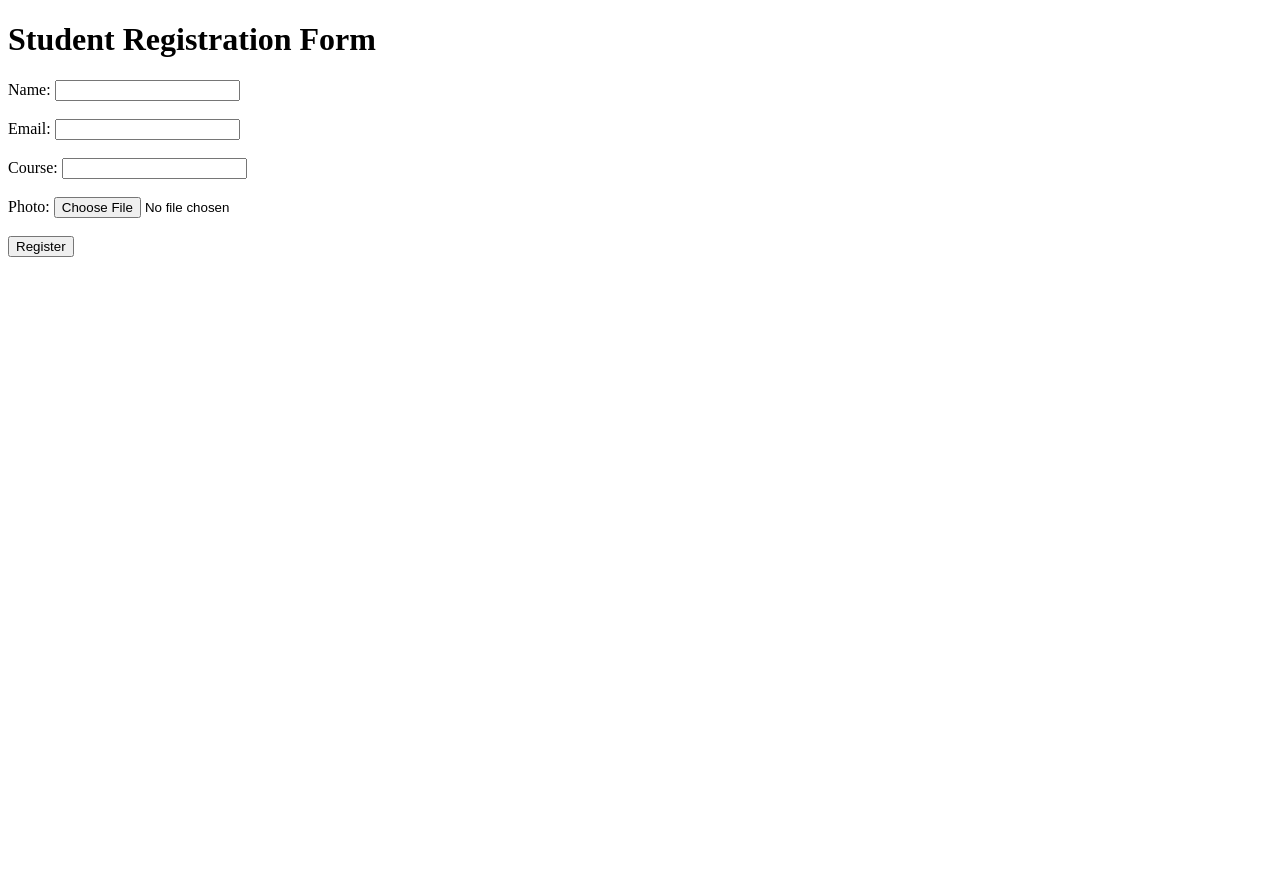
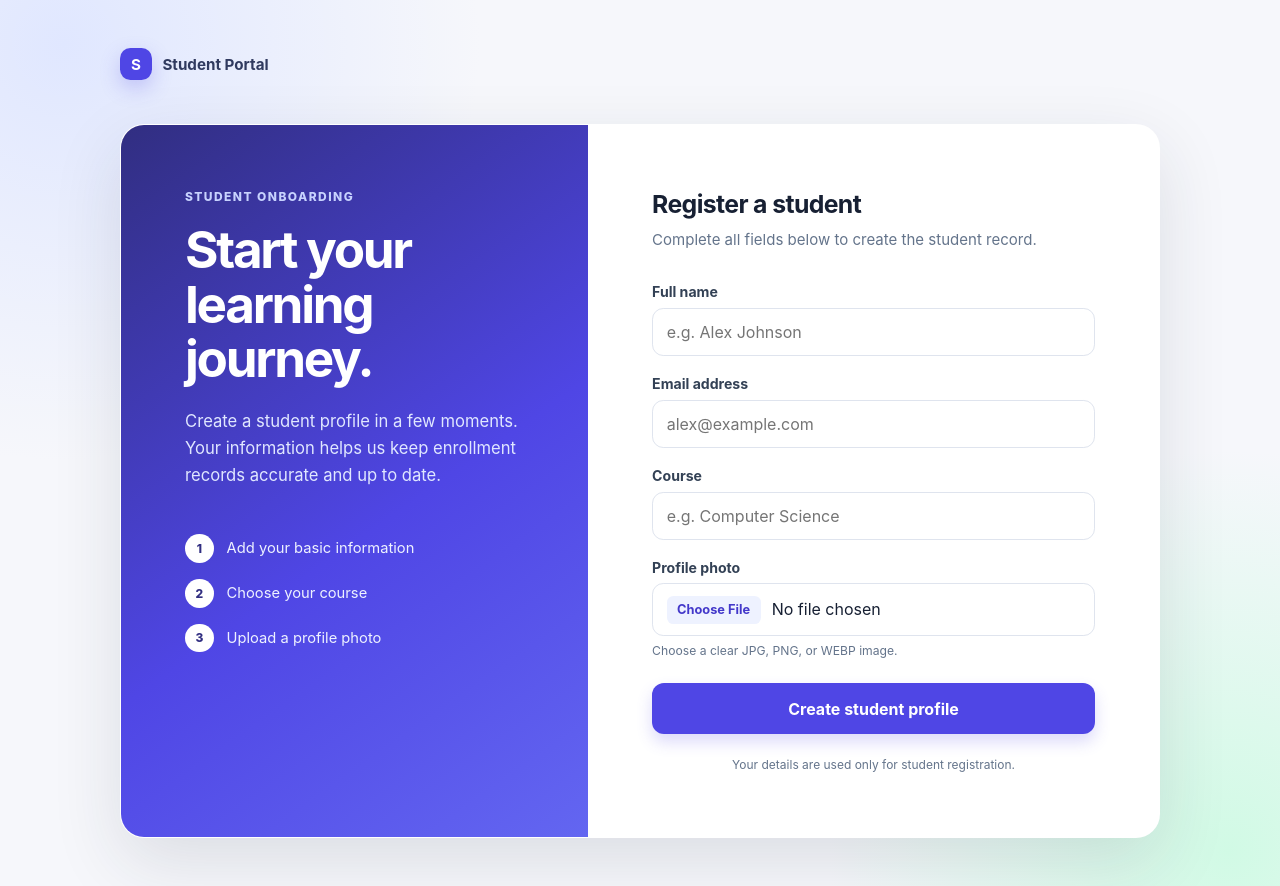
Before and after one commit to noel-ult/aws-cloud, a Flask app: page / in a window 1280 px wide. Before the commit the page ends 257 px from the top, so only its background shows below. Run offline with Flask 3, Linux system fonts and the light colour scheme.

Commit message:
Refresh student registration UI

```diff
--- a/templates/index.html
+++ b/templates/index.html
@@ -1,31 +1,46 @@
-<!DOCTYPE html>
-<html>
+<!doctype html>
+<html lang="en">
 <head>
-<title>Student Registration</title>
+  <meta charset="utf-8">
+  <meta name="viewport" content="width=device-width, initial-scale=1">
+  <meta name="description" content="Register a student and upload their profile photo.">
+  <title>Student Registration</title>
+  <style>
+    :root{--ink:#172033;--muted:#64748b;--primary:#4f46e5;--primary-dark:#3730a3;--line:#dfe4ee;--canvas:#f6f7fb}
+    *{box-sizing:border-box} body{min-height:100vh;margin:0;color:var(--ink);font-family:Inter,ui-sans-serif,system-ui,-apple-system,"Segoe UI",sans-serif;background:radial-gradient(circle at 5% 5%,#e0e7ff 0,transparent 26rem),radial-gradient(circle at 96% 96%,#d1fae5 0,transparent 25rem),var(--canvas)}
+    main{width:min(100% - 2rem,1040px);margin:auto;padding:3rem 0}.brand{display:inline-flex;align-items:center;gap:.65rem;margin-bottom:2.75rem;color:#303a5f;font-size:.95rem;font-weight:750}.brand-mark{display:grid;width:2rem;height:2rem;place-items:center;color:#fff;background:var(--primary);border-radius:.65rem;box-shadow:0 8px 20px #4f46e540}
+    .layout{display:grid;grid-template-columns:minmax(0,.9fr) minmax(360px,1.1fr);overflow:hidden;background:#fff;border:1px solid #ffffffcc;border-radius:1.5rem;box-shadow:0 24px 70px #1e293b1f}.intro{padding:clamp(2rem,5vw,4.5rem);color:#fff;background:linear-gradient(145deg,#312e81,#4f46e5 56%,#6366f1)}.eyebrow{margin:0 0 1.15rem;color:#c7d2fe;font-size:.75rem;font-weight:800;letter-spacing:.12em;text-transform:uppercase}h1{max-width:13ch;margin:0;font-size:clamp(2.25rem,4vw,3.7rem);line-height:1.06;letter-spacing:-.045em}.intro-copy{max-width:33ch;margin:1.4rem 0 2.75rem;color:#e0e7ff;font-size:1.04rem;line-height:1.65}.steps{display:grid;gap:1rem;margin:0;padding:0;list-style:none}.steps li{display:flex;align-items:center;gap:.8rem;color:#eef2ff;font-size:.92rem}.step-number{display:grid;width:1.8rem;height:1.8rem;flex:0 0 auto;place-items:center;color:#312e81;background:#fff;border-radius:50%;font-size:.75rem;font-weight:800}
+    .form-panel{padding:clamp(2rem,5vw,4.25rem)}.form-panel h2{margin:0;font-size:1.55rem;letter-spacing:-.025em}.form-panel>p{margin:.6rem 0 2rem;color:var(--muted);font-size:.94rem;line-height:1.5}form{display:grid;gap:1.2rem}.field{display:grid;gap:.48rem}label{color:#334155;font-size:.88rem;font-weight:700}input{width:100%;min-height:3rem;padding:.7rem .85rem;color:var(--ink);font:inherit;background:#fff;border:1px solid var(--line);border-radius:.7rem;outline:0;transition:border-color .18s,box-shadow .18s}input::file-selector-button{margin-right:.7rem;padding:.42rem .65rem;color:#4338ca;font:inherit;font-size:.8rem;font-weight:700;background:#eef2ff;border:0;border-radius:.4rem;cursor:pointer}input:focus{border-color:var(--primary);box-shadow:0 0 0 4px #4f46e51f}.hint{margin:-.08rem 0 0;color:var(--muted);font-size:.76rem}button{min-height:3.2rem;margin-top:.4rem;color:#fff;font:inherit;font-weight:750;cursor:pointer;background:var(--primary);border:0;border-radius:.75rem;box-shadow:0 8px 16px #4f46e533;transition:.18s}button:hover{background:var(--primary-dark);box-shadow:0 12px 22px #4f46e542;transform:translateY(-1px)}button:focus-visible{outline:3px solid #a5b4fc;outline-offset:3px}.privacy{margin:.15rem 0 0;color:var(--muted);font-size:.75rem;line-height:1.45;text-align:center}
+    @media(max-width:760px){main{width:min(100% - 1.25rem,540px);padding:1.25rem 0}.brand{margin-bottom:1.25rem}.layout{grid-template-columns:1fr;border-radius:1.15rem}.intro{padding:2.25rem}h1{max-width:none}.intro-copy{margin-bottom:2rem}}
+  </style>
 </head>
 <body>
-
-<h1>Student Registration Form</h1>
-
-<form action="/register"
-method="POST"
-enctype="multipart/form-data">
-
-Name:
-<input type="text" name="name"><br><br>
-
-Email:
-<input type="email" name="email"><br><br>
-
-Course:
-<input type="text" name="course"><br><br>
-
-Photo:
-<input type="file" name="photo"><br><br>
-
-<input type="submit" value="Register">
-
-</form>
-
+  <main>
+    <div class="brand" aria-label="Student portal"><span class="brand-mark" aria-hidden="true">S</span>Student Portal</div>
+    <section class="layout" aria-labelledby="page-title">
+      <div class="intro">
+        <p class="eyebrow">Student onboarding</p>
+        <h1 id="page-title">Start your learning journey.</h1>
+        <p class="intro-copy">Create a student profile in a few moments. Your information helps us keep enrollment records accurate and up to date.</p>
+        <ol class="steps">
+          <li><span class="step-number">1</span>Add your basic information</li>
+          <li><span class="step-number">2</span>Choose your course</li>
+          <li><span class="step-number">3</span>Upload a profile photo</li>
+        </ol>
+      </div>
+      <div class="form-panel">
+        <h2>Register a student</h2>
+        <p>Complete all fields below to create the student record.</p>
+        <form action="/register" method="POST" enctype="multipart/form-data">
+          <div class="field"><label for="name">Full name</label><input id="name" type="text" name="name" autocomplete="name" placeholder="e.g. Alex Johnson" required></div>
+          <div class="field"><label for="email">Email address</label><input id="email" type="email" name="email" autocomplete="email" placeholder="alex@example.com" required></div>
+          <div class="field"><label for="course">Course</label><input id="course" type="text" name="course" placeholder="e.g. Computer Science" required></div>
+          <div class="field"><label for="photo">Profile photo</label><input id="photo" type="file" name="photo" accept="image/*" required><p class="hint">Choose a clear JPG, PNG, or WEBP image.</p></div>
+          <button type="submit">Create student profile</button>
+          <p class="privacy">Your details are used only for student registration.</p>
+        </form>
+      </div>
+    </section>
+  </main>
 </body>
 </html>
```
